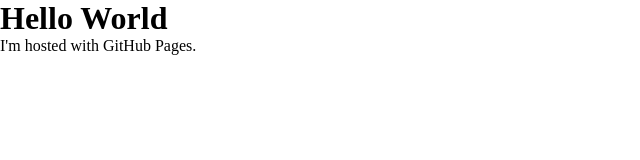
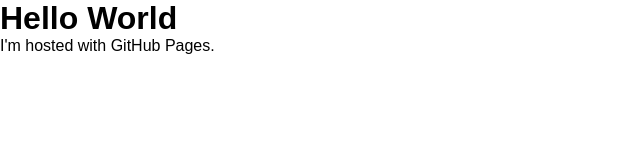
Before and after one commit to jestined/jestined.github.io, a plain HTML site: page index.html in a window 1280 px wide. Shown: the whole page, without its empty margins (0-640 px from the left). Drawn offline with Linux system fonts and the light colour scheme.

Commit message:
Update main.css

```diff
--- a/styles/main.css
+++ b/styles/main.css
@@ -2,3 +2,8 @@
     margin: 0;
     padding: 0;
 }
+
+body {
+	font-family: Arial, Helvetica, sans-serif;
+    font-size: 100%;
+}
```
